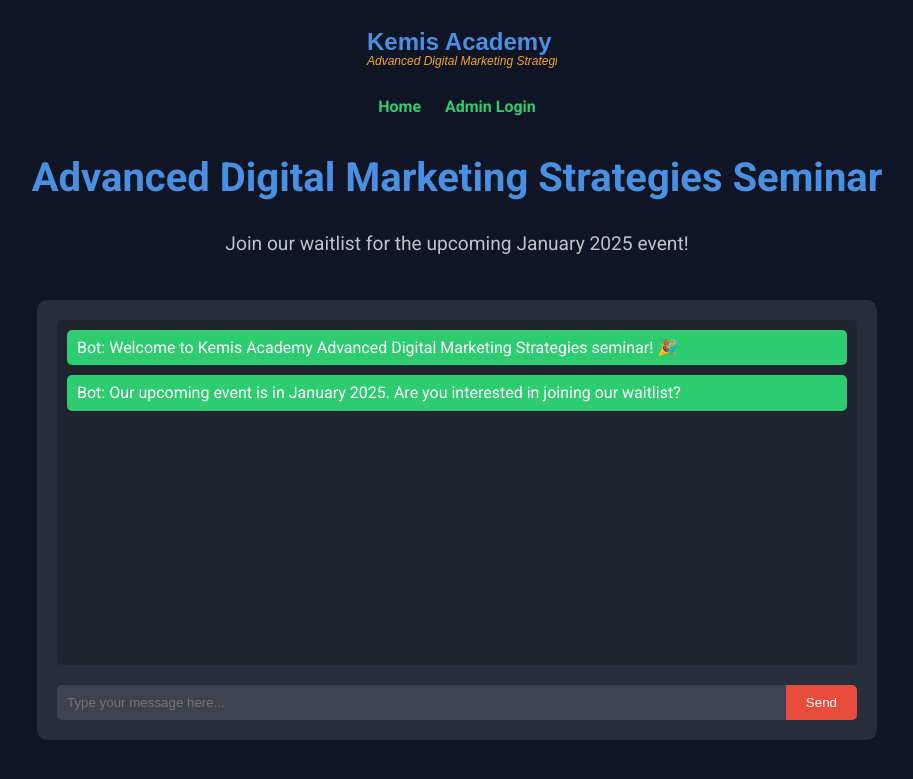
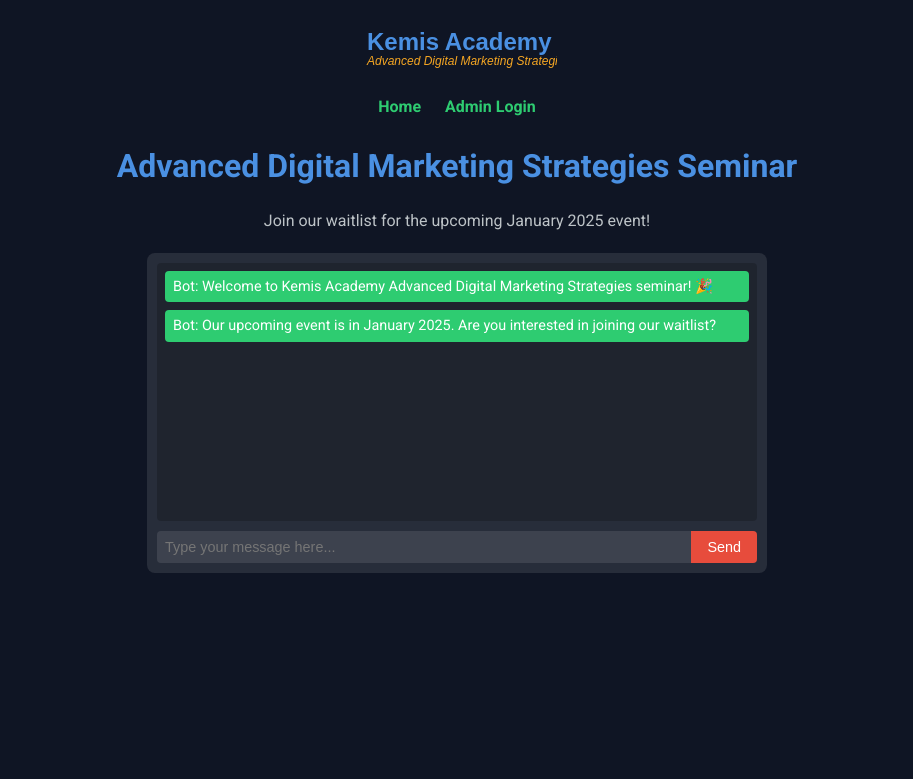
Before and after one commit to salutethegenius/waitlist-pro, a Flask app: page / in a window 1280 px wide. Shown: the top 779 px of the page, without its empty margins (183-1096 px from the left). Run offline with Flask 3, Linux system fonts and the light colour scheme.

Commit message:
Agent step completed: Update CSS to make the chat container more compact

```diff
--- a/static/css/styles.css
+++ b/static/css/styles.css
@@ -24,18 +24,18 @@ body, html {
 
 header {
     text-align: center;
-    margin-bottom: 40px;
+    margin-bottom: 20px;
 }
 
 h1 {
     color: var(--primary-color);
-    font-size: 2.5em;
+    font-size: 2em;
     margin-bottom: 10px;
 }
 
 .subtitle {
     color: var(--light-text-color);
-    font-size: 1.2em;
+    font-size: 1em;
 }
 
 nav ul {
@@ -58,20 +58,20 @@ nav ul li a {
     display: flex;
     flex-direction: column;
     background-color: rgba(255, 255, 255, 0.1);
-    border-radius: 10px;
-    padding: 20px;
-    max-width: 800px;
+    border-radius: 8px;
+    padding: 10px;
+    max-width: 600px;
     margin: 0 auto;
-    height: 400px;
+    height: 300px;
 }
 
 .chat-output {
     flex-grow: 1;
     overflow-y: auto;
-    margin-bottom: 20px;
-    padding: 10px;
+    margin-bottom: 10px;
+    padding: 8px;
     background-color: rgba(0, 0, 0, 0.2);
-    border-radius: 5px;
+    border-radius: 4px;
 }
 
 .chat-input-container {
@@ -80,20 +80,22 @@ nav ul li a {
 
 #user-input {
     flex-grow: 1;
-    padding: 10px;
+    padding: 8px;
     border: none;
     background-color: rgba(255, 255, 255, 0.1);
     color: var(--text-color);
-    border-radius: 5px 0 0 5px;
+    border-radius: 4px 0 0 4px;
+    font-size: 0.9em;
 }
 
 #send-button {
-    padding: 10px 20px;
+    padding: 8px 16px;
     border: none;
     background-color: var(--accent-color);
     color: white;
     cursor: pointer;
-    border-radius: 0 5px 5px 0;
+    border-radius: 0 4px 4px 0;
+    font-size: 0.9em;
 }
 
 /* Admin styles (unchanged) */
@@ -168,9 +170,10 @@ th {
 }
 
 .message {
-    margin-bottom: 10px;
-    padding: 5px 10px;
-    border-radius: 5px;
+    margin-bottom: 8px;
+    padding: 4px 8px;
+    border-radius: 4px;
+    font-size: 0.9em;
 }
 
 .user {
```
